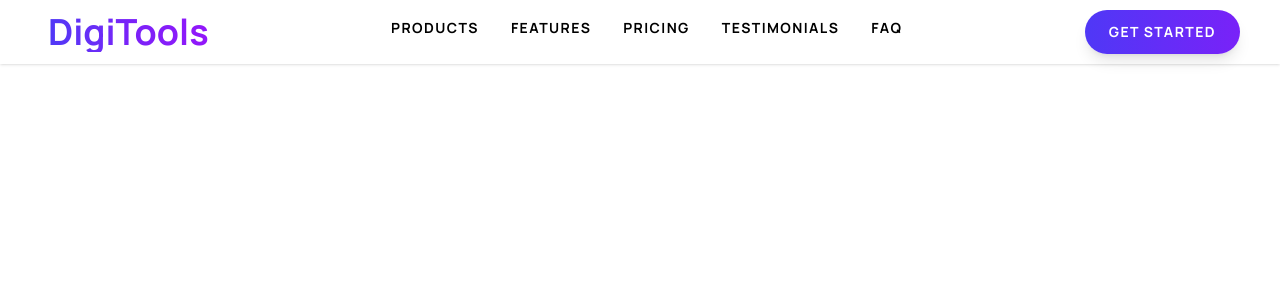
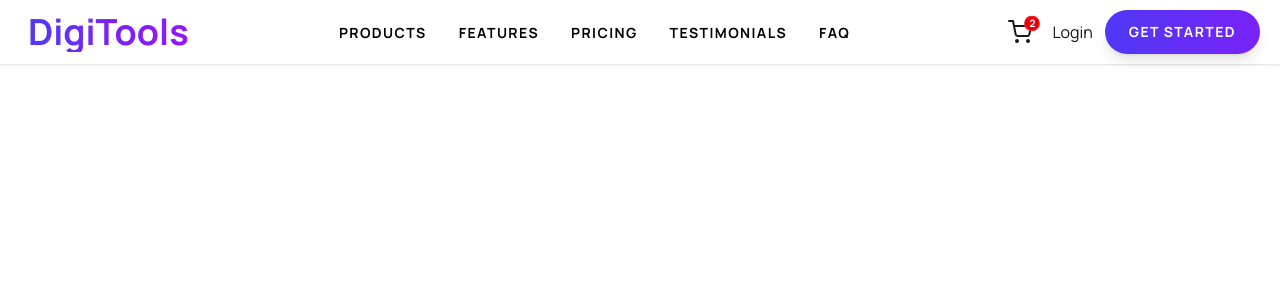
Before and after one commit to mdyeamin/Digital-Workflow, a React (Vite) app: page / in a window 1280 px wide. Shown: the top 300 px of the page. Built offline with nearby package versions, Linux system fonts and the light colour scheme.

Commit message:
navigation shopping badge added

```diff
--- a/src/Components/Navbar/NavBar.jsx
+++ b/src/Components/Navbar/NavBar.jsx
@@ -1,4 +1,5 @@
 import { useState } from "react";
+import { FiShoppingCart } from "react-icons/fi";
 import { GiHamburgerMenu } from "react-icons/gi";
 import { IoCloseSharp } from "react-icons/io5";
 const navItems = [
@@ -28,7 +29,7 @@ const navLinks = navItems.map((nav) => (
 
       md:inline-block md:py-0 md:px-4
       md:bg-white md:text-black
-      md:relative md:overflow-hidden
+
 
       md:after:content-[''] md:after:absolute md:after:bottom-0 md:after:left-0
       md:after:w-full md:after:h-0.5
@@ -47,7 +48,7 @@ const NavBar = () => {
   return (
     <>
       <div className="shadow w-full">
-        <div className="mx-5 md:mx-10">
+        <div className="mx-5">
           <div className="max-w-7xl mx-auto flex justify-between items-center h-16">
             <div className="flex items-center gap-2">
               <button onClick={() => setMenu(!menu)}>
@@ -59,7 +60,7 @@ const NavBar = () => {
               </button>
 
               <ul
-                className={`md:hidden absolute top-16 ${menu ? "left-0" : "-left-50"} duration-500 space-y-2 shadow-md border border-gray-300`}
+                className={`md:hidden absolute top-20 ${menu ? "left-0" : "-left-50"} duration-500 space-y-2 shadow-md border border-gray-300`}
               >
                 {navLinks}
               </ul>
@@ -69,7 +70,27 @@ const NavBar = () => {
               </h4>
             </div>
             <ul className="flex hidden md:flex items-center">{navLinks}</ul>
-            <div className="buttons">
+            <div className="flex items-center gap-3 ">
+              <div className="relative inline-flex items-center p-2 group cursor-pointer">
+                {/* শপিং কার্ড আইকন */}
+                <FiShoppingCart className="text-2xl transition-transform group-hover:scale-110" />
+
+                {/* ব্যাজ (Badge - সংখ্যা ২) */}
+                <span
+                  className={`
+    absolute top-1 right-0
+    flex items-center justify-center
+    w-4 h-4
+    text-[10px] font-bold text-white
+    bg-red-600 rounded-full
+    border border-white/20
+    animate-bounce
+  `}
+                >
+                  2
+                </span>
+              </div>
+              <p>Login</p>
               <button
                 className="
                     text-white px-5 py-2 font-bold uppercase tracking-widest text-[10px]
```
Lines whose indentation alone changed are shown as unchanged.
